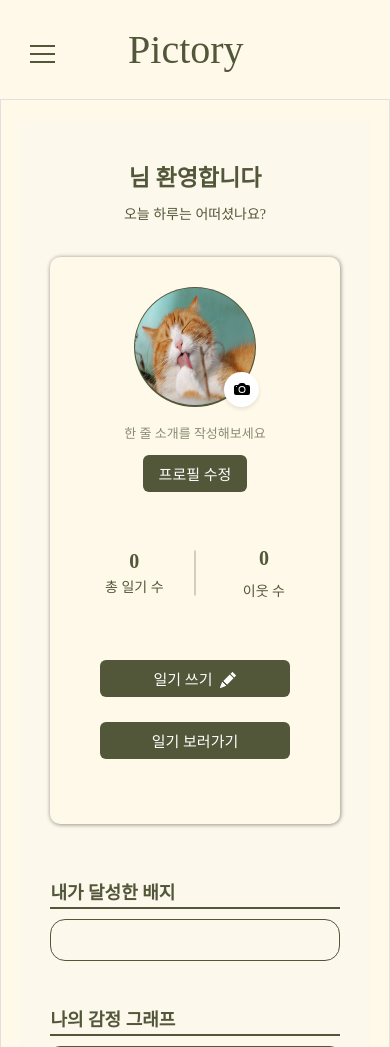
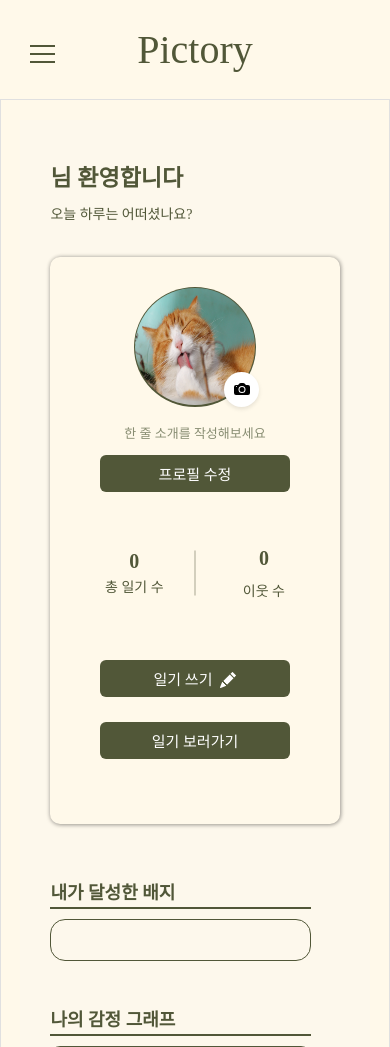
Before and after one commit to pirogramming-project/Pictory, a Django app: page /profile/ in a window 390 px wide. Shown: the top 1047 px of the page. Run offline with Django 5.2, Linux system fonts and the light colour scheme; the visitor is signed in with stand-in values (Sample User, id 1); data that the repository does not hold is empty; some web fonts are replaced.

Commit message:
feat: 아이폰, 아이패드 반응형(헤더 수정전)

```diff
--- a/static/base.css
+++ b/static/base.css
@@ -50,7 +50,10 @@
 .base_li_ksy {
     display: flex;
 }
-
+.base_footer_letter_ksy {
+    font-family: var(--main_font);
+    font-size: 1.3rem;
+}
 .base_desktop-nav-item_ksy {
     font-family: var(--main_font);
     color: var(--title_color);
--- a/static/users/profile.css
+++ b/static/users/profile.css
@@ -263,26 +263,45 @@
     margin-top: 3px;
 }
 
-@media (max-width: 768px) {
-    .profile_psy {
+/*iphone 14 pro max 반응형*/
+@media (max-width: 430px) {
+    .profile-wrapper_psy {
+        display: flex;
+        justify-content: center;
+        align-items: center;
         flex-direction: column;
-        align-items: center;
-        text-align: center;
     }
-
-    .profile-section_psy {
-        margin-left: 0;
-        align-items: center;
+    .base_content-scroll_ksy {
+        margin: 0;
     }
-
-    .button-group_psy {
-        justify-content: center;
+    .profile_second_container_ksy {
+        width: 90%;
     }
-
+    .base_logo_desktop_ksy {
+        margin: 0 auto;
+    }
 }
-
-@media (max-width: 430px) {
+/*iphone xr 반응형*/
+@media (max-width: 414px) {
+    .base_logo_desktop_ksy {
+        margin: 0;
+    }
+    .base_logo_title_desktop_ksy {
+        left: 0;
+    }
+}
+/*ipad mini 반응형*/
+@media (max-width: 1024px) {
     .profile-wrapper_psy {
         display: block;
     }
-}
+    .base_content-scroll_ksy {
+        margin: 0;
+    }
+    .base_header_ksy {
+        justify-content: center;
+    }
+    .base_logo_desktop_ksy {
+        margin: 0;
+    }
+  }
--- a/templates/base.html
+++ b/templates/base.html
@@ -123,7 +123,7 @@
             </div>
         </div>
         <footer class="base_footer_ksy">
-            <p>&copy; 2024 Pictory. All rights reserved.</p>
+            <p class="base_footer_letter_ksy">&copy; 2024 Pictory. All rights reserved.</p>
         </footer>
     </div>
 
```
Also changed, not shown: media/images/frames/2025/02/12/frame.png (added).
